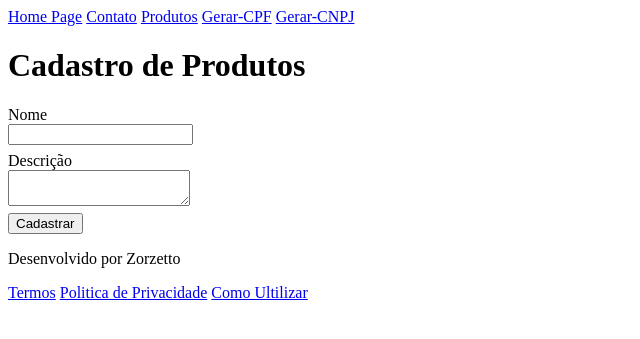
After one commit to Gizetto61/projeto_lp3, a Python web app: template projeto_lp3/templates/cadastro_produto.html in a window 1280 px wide. The commit adds this page. Shown: the top 339 px of the page, without its empty margins (0-640 px from the left). Run offline with Jinja, Linux system fonts and the light colour scheme; the template is opened without the code that fills it, so the values that code supplies are empty.

Commit message:
Formulário_Flask

```diff
--- /dev/null
+++ b/projeto_lp3/static/style.css
@@ -0,0 +1,7 @@
+label,input,textarea,button{
+    display: block;
+}
+
+.form-control{
+    margin-bottom: 7px;
+}
--- a/projeto_lp3/templates/base.html
+++ b/projeto_lp3/templates/base.html
@@ -4,6 +4,7 @@
     <meta charset="UTF-8">
     <meta http-equiv="X-UA-Compatible" content="IE=edge">
     <meta name="viewport" content="width=device-width, initial-scale=1.0">
+    <link rel="stylesheet" href="{{url_for('static', filename='style.css') }}">
     <title>{% block title %} {% endblock %}</title>
 </head>
 <body>
--- /dev/null
+++ b/projeto_lp3/templates/cadastro_produto.html
@@ -0,0 +1,23 @@
+{% extends "base.html" %}
+
+{% block title %} Cadastro Produto {% endblock %}
+
+
+{% block content %}
+<h1>Cadastro de Produtos</h1>
+
+<form action="/produtos" method="POST">
+    <div class="form-control">
+        <label for="nome">Nome</label>
+        <input type="text" name="nome" id="nome">
+    </div>
+
+    <div class="form-control">
+        <label for="descricao">Descrição</label>
+        <textarea name="descricao" id="descricao"></textarea>
+    </div>
+
+    <button type="submit">Cadastrar</button>
+</form>
+
+{% endblock %}
```
Also changed, not shown: projeto_lp3/app.py (+30 -7 lines).
